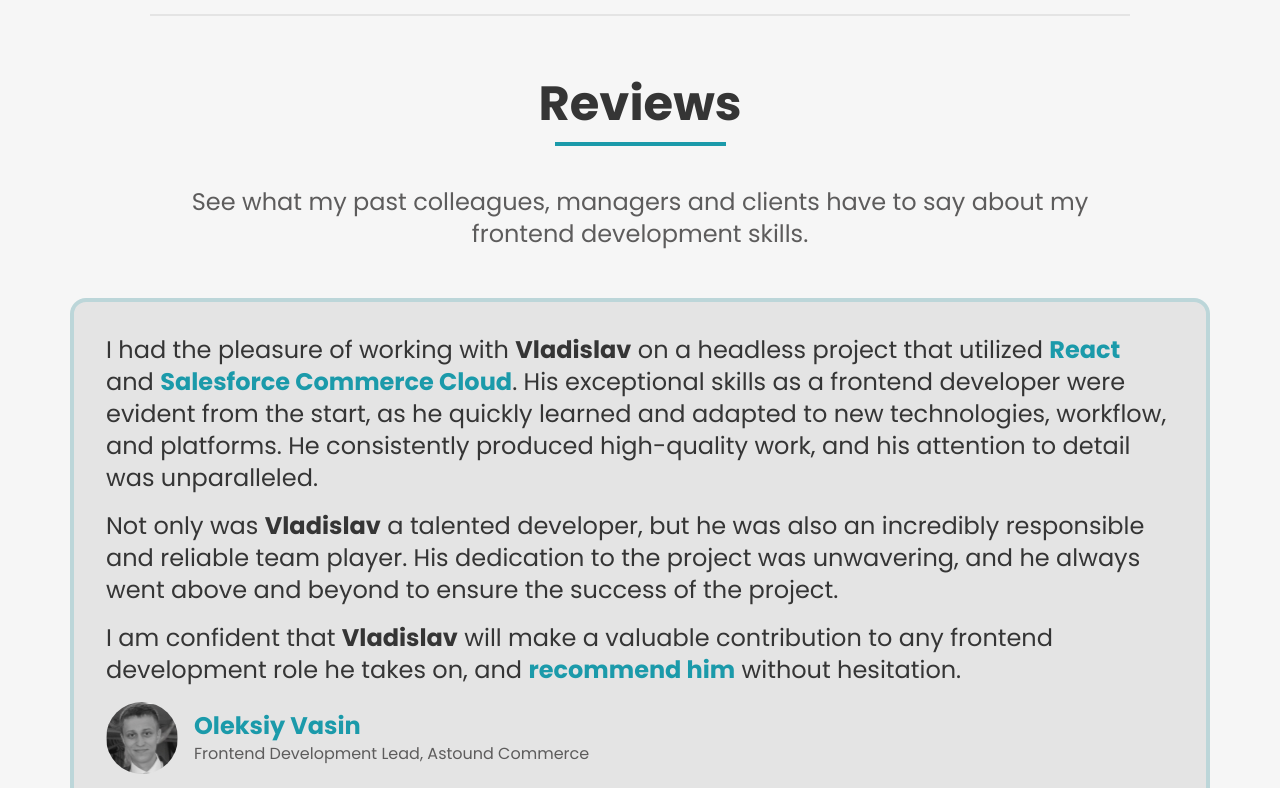
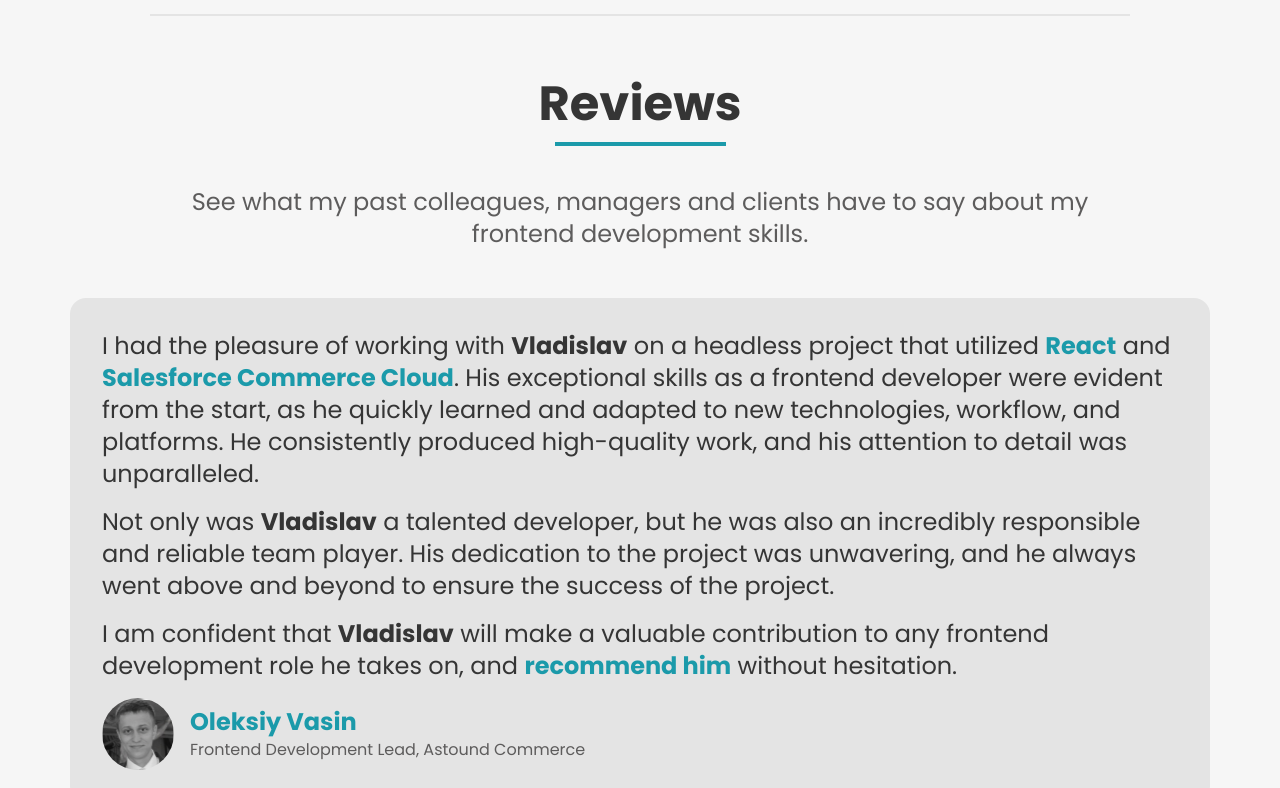
Before and after one commit to VladislavDegtyarenko/vd-developer-portfolio, a React (Vite) app: page / in a window 1280 px wide. Shown: the part 3916-4704 px from the top of the page. Built offline with nearby package versions, Linux system fonts and the light colour scheme.

Commit message:
remove review card border

```diff
--- a/src/sections/04_Reviews.jsx
+++ b/src/sections/04_Reviews.jsx
@@ -19,7 +19,6 @@ const StyledReviews = styled(Section)`
       margin-top: 48px;
       padding: 32px;
       background: ${({ theme }) => theme.cardBg};
-      border: 4px solid rgba(27, 154, 170, 0.2);
       border-radius: var(--borderRadiusNormal);
 
       @media screen and (max-width: 991.98px) {
```
Also changed, not shown: 20 other files (tests, documents, lock files or other folders).
